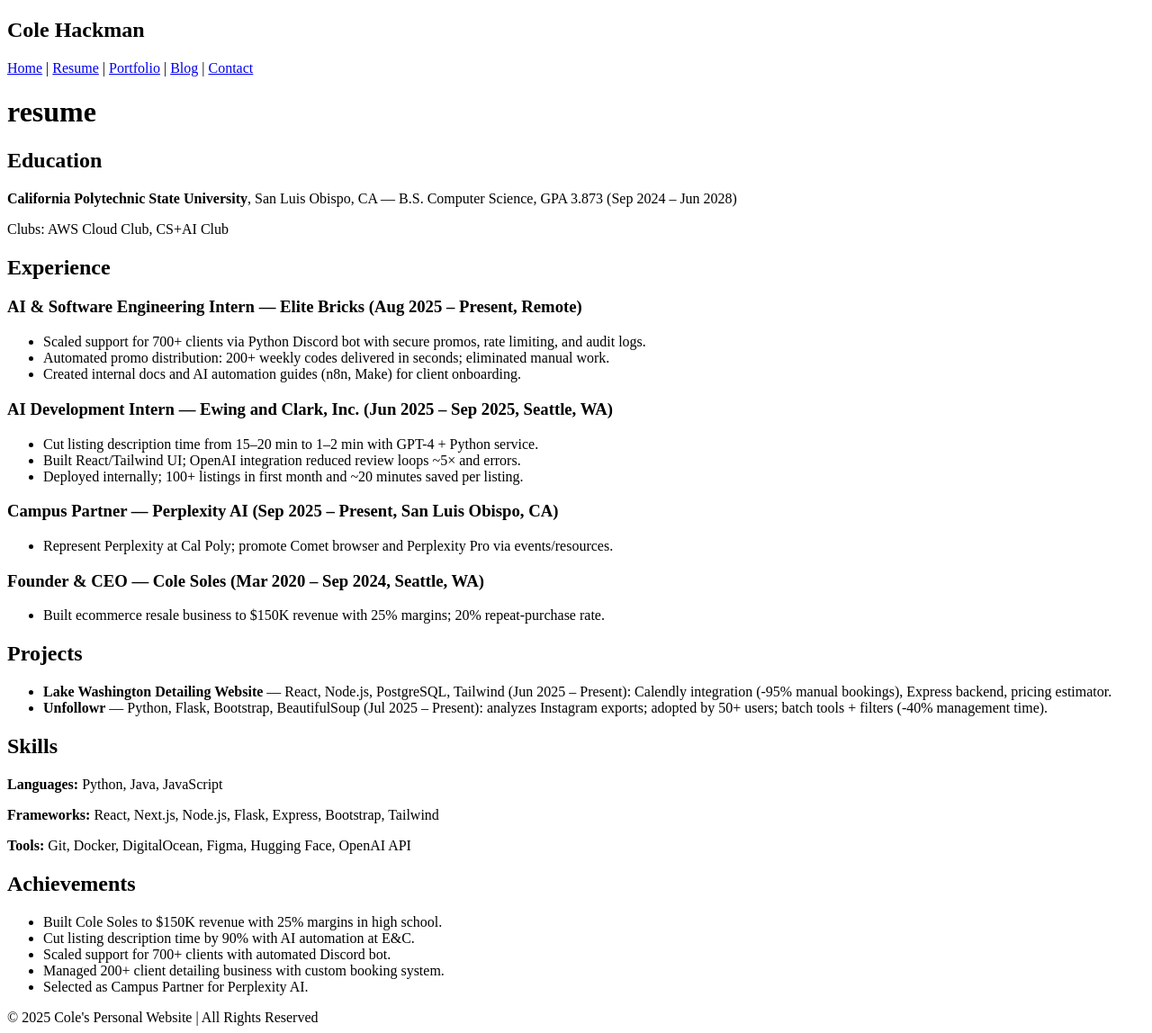
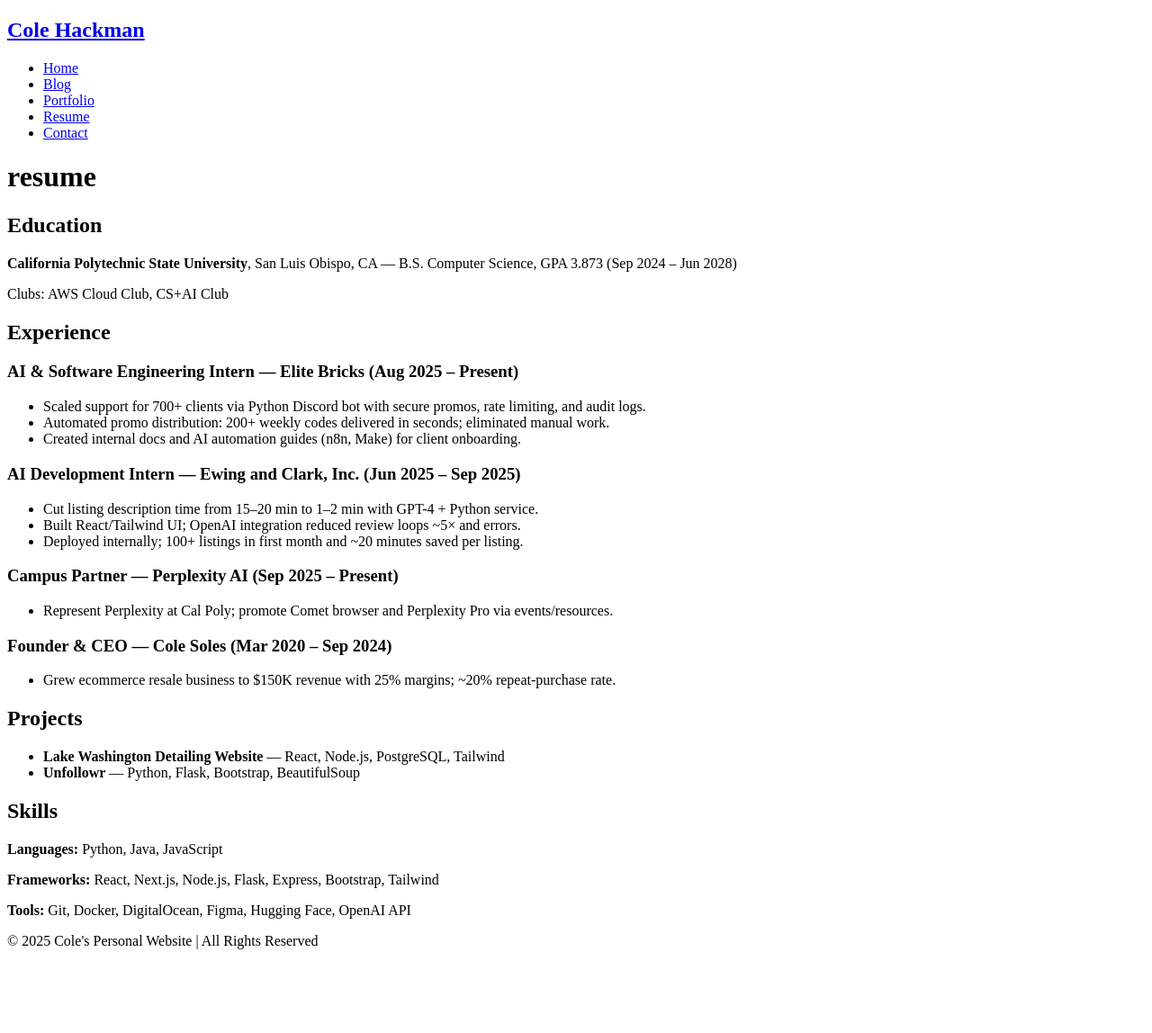
Before and after one commit to cole-hackman/cole-hackman.github.io, a plain HTML site: page resume.html in a window 1280 px wide. Shown: the whole page at 90% size. After the commit the page ends 1063 px from the top, so only its background shows below. Drawn offline with Linux system fonts and the light colour scheme.

Commit message:
feat(resume): add linked logo and nav <ul>; keep education/experience/projects/skills

```diff
--- a/resume.html
+++ b/resume.html
@@ -5,12 +5,14 @@
   </head>
   <body>
     <nav class="navbar">
-      <h1 class="logo">Cole Hackman</h1>
-      <a href="index.html">Home</a> |
-      <a href="resume.html">Resume</a> |
-      <a href="portfolio.html">Portfolio</a> |
-      <a href="blog.html">Blog</a> |
-      <a href="contact.html">Contact</a>
+      <h1 class="logo"><a href="index.html">Cole Hackman</a></h1>
+      <ul class="nav-list">
+        <li><a href="index.html">Home</a></li>
+        <li><a href="blog.html">Blog</a></li>
+        <li><a href="portfolio.html">Portfolio</a></li>
+        <li><a href="resume.html">Resume</a></li>
+        <li><a href="contact.html">Contact</a></li>
+      </ul>
     </nav>
 
     <main>
@@ -24,36 +26,32 @@
 
       <section class="section">
         <h2 class="section-title">Experience</h2>
-
         <article>
-          <h3>AI &amp; Software Engineering Intern — Elite Bricks (Aug 2025 – Present, Remote)</h3>
+          <h3>AI &amp; Software Engineering Intern — Elite Bricks (Aug 2025 – Present)</h3>
           <ul>
             <li>Scaled support for 700+ clients via Python Discord bot with secure promos, rate limiting, and audit logs.</li>
             <li>Automated promo distribution: 200+ weekly codes delivered in seconds; eliminated manual work.</li>
             <li>Created internal docs and AI automation guides (n8n, Make) for client onboarding.</li>
           </ul>
         </article>
-
         <article>
-          <h3>AI Development Intern — Ewing and Clark, Inc. (Jun 2025 – Sep 2025, Seattle, WA)</h3>
+          <h3>AI Development Intern — Ewing and Clark, Inc. (Jun 2025 – Sep 2025)</h3>
           <ul>
             <li>Cut listing description time from 15–20 min to 1–2 min with GPT-4 + Python service.</li>
             <li>Built React/Tailwind UI; OpenAI integration reduced review loops ~5× and errors.</li>
             <li>Deployed internally; 100+ listings in first month and ~20 minutes saved per listing.</li>
           </ul>
         </article>
-
         <article>
-          <h3>Campus Partner — Perplexity AI (Sep 2025 – Present, San Luis Obispo, CA)</h3>
+          <h3>Campus Partner — Perplexity AI (Sep 2025 – Present)</h3>
           <ul>
             <li>Represent Perplexity at Cal Poly; promote Comet browser and Perplexity Pro via events/resources.</li>
           </ul>
         </article>
-
         <article>
-          <h3>Founder &amp; CEO — Cole Soles (Mar 2020 – Sep 2024, Seattle, WA)</h3>
+          <h3>Founder &amp; CEO — Cole Soles (Mar 2020 – Sep 2024)</h3>
           <ul>
-            <li>Built ecommerce resale business to $150K revenue with 25% margins; 20% repeat-purchase rate.</li>
+            <li>Grew ecommerce resale business to $150K revenue with 25% margins; ~20% repeat-purchase rate.</li>
           </ul>
         </article>
       </section>
@@ -61,8 +59,8 @@
       <section class="section">
         <h2 class="section-title">Projects</h2>
         <ul>
-          <li><strong>Lake Washington Detailing Website</strong> — React, Node.js, PostgreSQL, Tailwind (Jun 2025 – Present): Calendly integration (-95% manual bookings), Express backend, pricing estimator.</li>
-          <li><strong>Unfollowr</strong> — Python, Flask, Bootstrap, BeautifulSoup (Jul 2025 – Present): analyzes Instagram exports; adopted by 50+ users; batch tools + filters (-40% management time).</li>
+          <li><strong>Lake Washington Detailing Website</strong> — React, Node.js, PostgreSQL, Tailwind</li>
+          <li><strong>Unfollowr</strong> — Python, Flask, Bootstrap, BeautifulSoup</li>
         </ul>
       </section>
 
@@ -72,17 +70,6 @@
         <p><strong>Frameworks:</strong> React, Next.js, Node.js, Flask, Express, Bootstrap, Tailwind</p>
         <p><strong>Tools:</strong> Git, Docker, DigitalOcean, Figma, Hugging Face, OpenAI API</p>
       </section>
-
-      <section class="section">
-        <h2 class="section-title">Achievements</h2>
-        <ul>
-          <li>Built Cole Soles to $150K revenue with 25% margins in high school.</li>
-          <li>Cut listing description time by 90% with AI automation at E&amp;C.</li>
-          <li>Scaled support for 700+ clients with automated Discord bot.</li>
-          <li>Managed 200+ client detailing business with custom booking system.</li>
-          <li>Selected as Campus Partner for Perplexity AI.</li>
-        </ul>
-      </section>
     </main>
 
     <footer class="footer">
```
